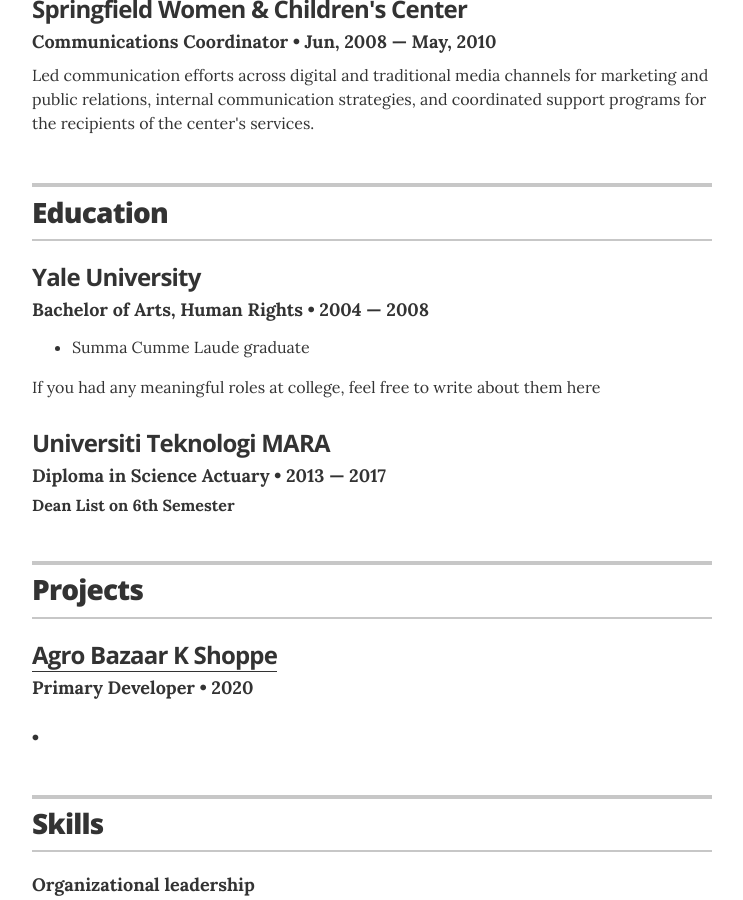
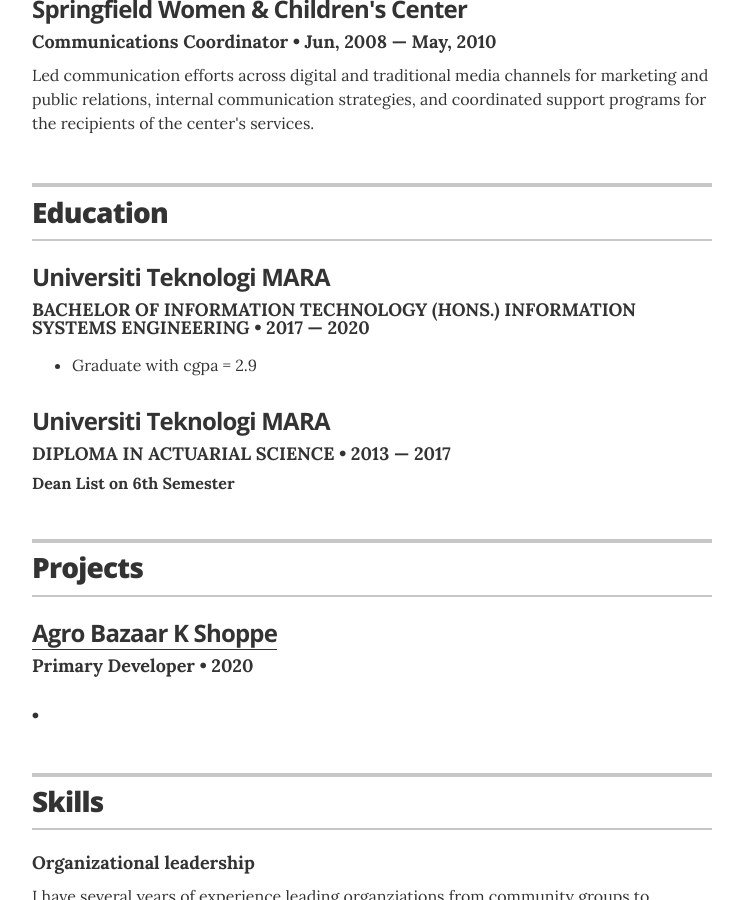
Before and after one commit to razlanhanif/razlanhanif.github.io, a Jekyll site: the page built from index.html, in a window 1280 px wide and 900 px high, scrolled down 1079 px. Shown: the whole window, without its empty margins (268-1011 px from the left). Built offline with Jekyll 4.4.1, drawn with Linux system fonts in a browser that asks for light colours.

Commit message:
update education

```diff
--- a/_data/education.yml
+++ b/_data/education.yml
@@ -1,12 +1,12 @@
 # Degree
-- degree: Bachelor of Arts, Human Rights
-  uni: Yale University
-  year: 2004 &mdash; 2008
+- degree: BACHELOR OF INFORMATION TECHNOLOGY (HONS.) INFORMATION SYSTEMS ENGINEERING
+  uni: Universiti Teknologi MARA
+  year: 2017 &mdash; 2020
   awards:
-    - award: Summa Cumme Laude graduate
-  summary: If you had any meaningful roles at college, feel free to write about them here
+    - award: Graduate with cgpa = 2.9
+  #summary:
 
-- degree: Diploma in Science Actuary
+- degree: DIPLOMA IN ACTUARIAL SCIENCE
   uni: Universiti Teknologi MARA
   year: 2013 &mdash; 2017
   award: Dean List on 6th Semester
```
